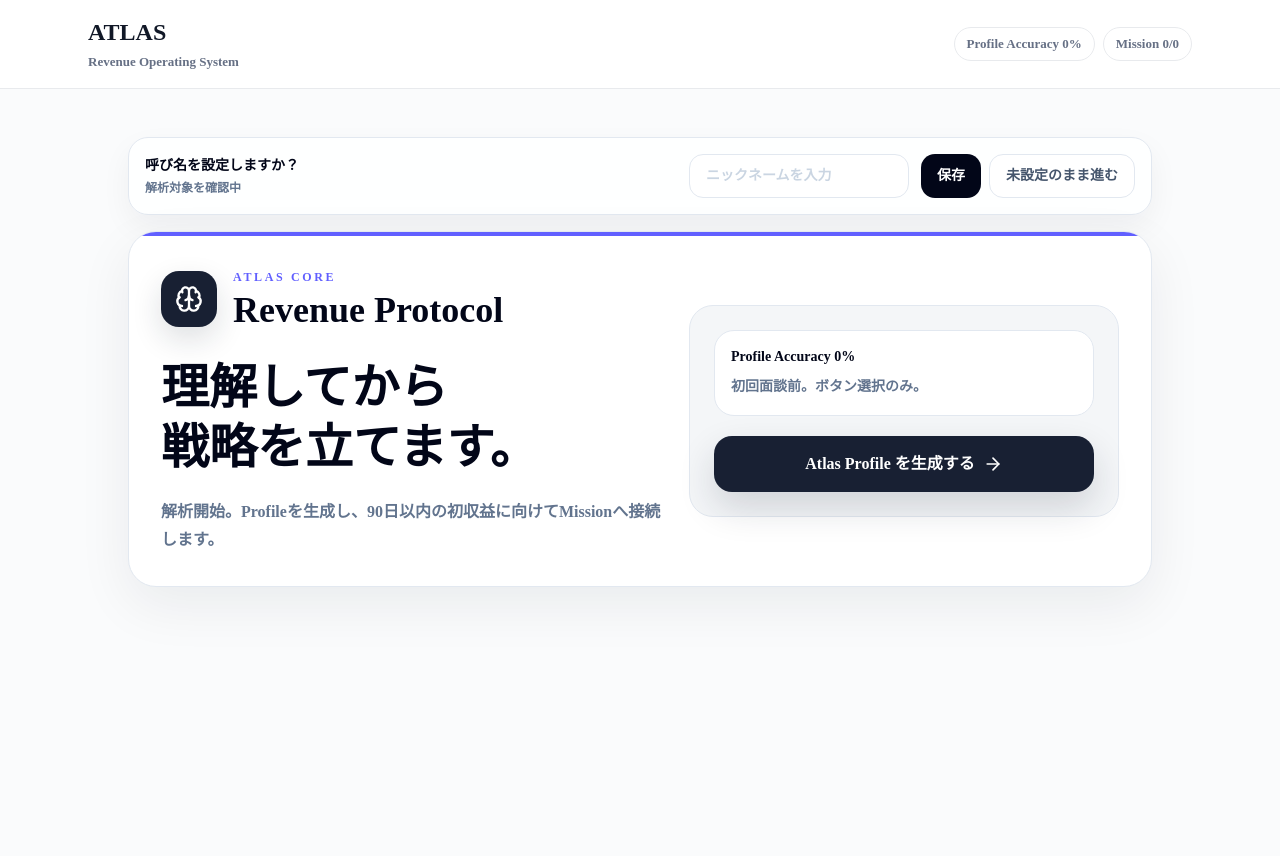
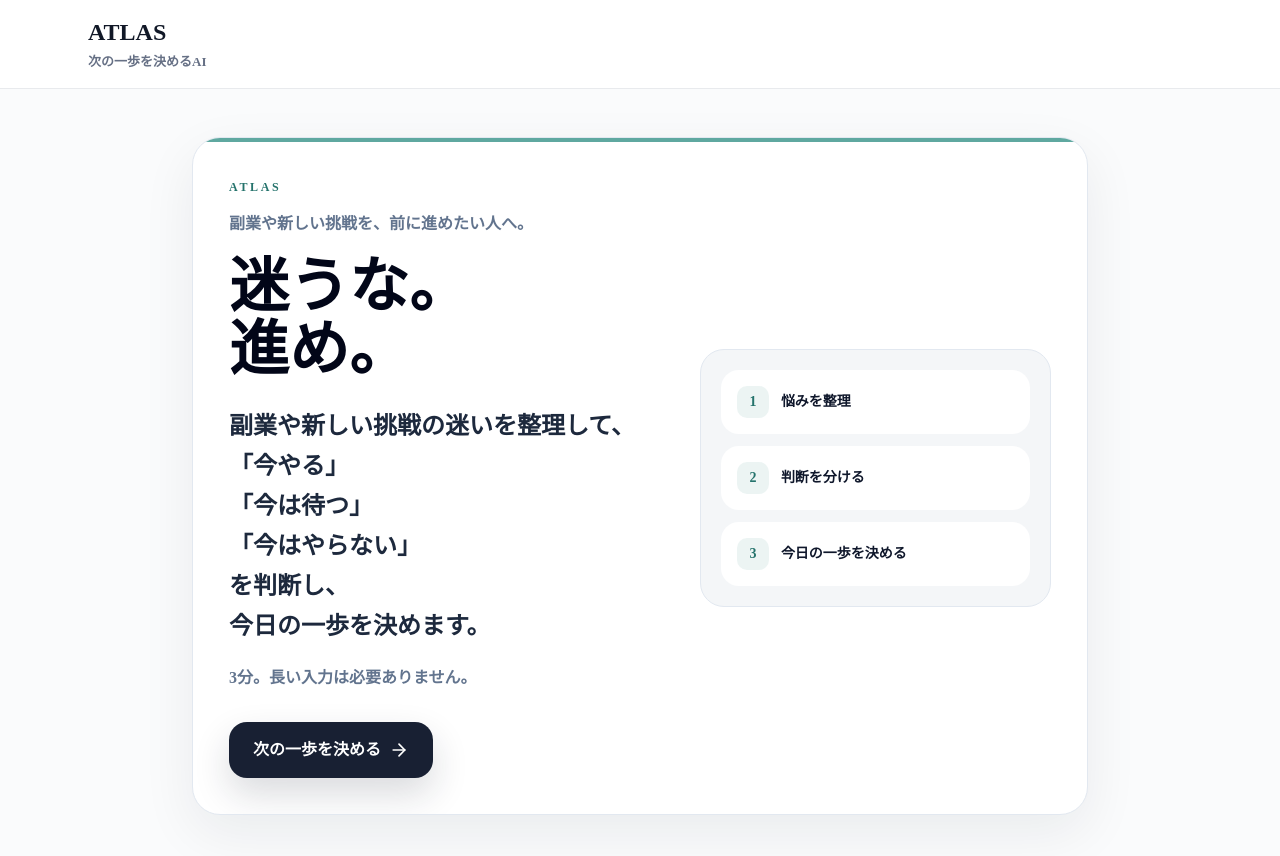
Before and after one commit to sho-fj/project-atlas, a Next.js app: page / in a window 1280 px wide. Shown: the top 856 px of the page. Before the commit the page ends 800 px from the top, so only its background shows below. Built offline with nearby package versions, Linux system fonts and the light colour scheme.

Commit message:
fix: clarify first-run experience from founder feedback

```diff
--- a/app/page.tsx
+++ b/app/page.tsx
@@ -5,7 +5,6 @@ import {
   ArrowRight,
   Brain,
   CheckCircle2,
-  History,
   Home,
   Lightbulb,
   ListChecks,
@@ -38,6 +37,7 @@ import { resolveStrategy, type StrategyState } from "@/lib/atlas/strategy";
 import { resolveFounderTimeline, type FounderTimelineState } from "@/lib/atlas/timeline";
 
 type Screen =
+  | "firstRun"
   | "brief"
   | "welcome"
   | "boot"
@@ -137,6 +137,8 @@ const ghostMessages = [
   "売上に近い行動を選べ。",
 ];
 
+const firstRunStorageKey = "atlas-first-run-started";
+
 function readStoredValue<T>(key: string, fallback: T): T {
   if (typeof window === "undefined") {
     return fallback;
@@ -233,6 +235,7 @@ export default function HomePage() {
       const storedConversationHistory = readStoredValue<ConversationEntry[]>("atlas-conversation-history", []);
       const storedUserName = readStoredText("atlas-user-name");
       const hasStoredProfile = Boolean(storedProfile);
+      const hasStartedFirstRun = window.localStorage.getItem(firstRunStorageKey) === "true";
 
       setAtlasProfile(storedProfile);
       setInterviewAnswers(storedAnswers);
@@ -243,7 +246,7 @@ export default function HomePage() {
       setUserNameDraft(storedUserName);
       setIsReInterview(hasStoredProfile);
       setInterviewQueue(createInitialInterviewQueue(hasStoredProfile));
-      setScreen(hasStoredProfile ? "brief" : "welcome");
+      setScreen(hasStoredProfile ? "brief" : hasStartedFirstRun ? "welcome" : "firstRun");
       setMounted(true);
     }, 0);
 
@@ -328,6 +331,7 @@ export default function HomePage() {
   const handleStartInterview = () => {
     const nextIsReInterview = Boolean(atlasProfile);
 
+    window.localStorage.setItem(firstRunStorageKey, "true");
     setInterviewIndex(0);
     setInterviewAnswers([]);
     setIsReInterview(nextIsReInterview);
@@ -437,6 +441,7 @@ export default function HomePage() {
       "atlas-mission-history",
       "atlas-conversation-history",
       "atlas-ghost-count",
+      firstRunStorageKey,
     ].forEach((key) => window.localStorage.removeItem(key));
 
     setAtlasProfile(null);
@@ -460,7 +465,7 @@ export default function HomePage() {
       homework: "初回面談を完了する",
     });
     setAtlasComment("Profile生成後、戦略を作成する。");
-    setScreen("welcome");
+    setScreen("firstRun");
   };
 
   const runAtlas = async (profile: AtlasProfile, answers: InterviewAnswer[]) => {
@@ -583,6 +588,7 @@ export default function HomePage() {
       return nextMissions;
     });
   };
+  const isFirstRunScreen = screen === "firstRun";
 
   return (
     <div className="atlas-page">
@@ -590,6 +596,8 @@ export default function HomePage() {
         profileAccuracy={atlasProfile?.accuracy ?? 0}
         missionDone={completedMissionCount}
         missionTotal={missions.length}
+        tagline={isFirstRunScreen ? "次の一歩を決めるAI" : undefined}
+        hideMetrics={isFirstRunScreen}
       />
 
       <main className="px-4 py-8 sm:px-6 sm:py-12">
@@ -607,6 +615,8 @@ export default function HomePage() {
         )}
 
         <GhostEventModal isOpen={showGhostEvent} onClose={() => setShowGhostEvent(false)} messages={ghostMessages} />
+
+        {screen === "firstRun" && <FirstRunScreen onStart={handleStartInterview} />}
 
         {screen === "brief" && atlasProfile && (
           <DashboardScreen
@@ -786,6 +796,54 @@ export default function HomePage() {
         )}
       </main>
     </div>
+  );
+}
+
+function FirstRunScreen({ onStart }: { onStart: () => void }) {
+  return (
+    <section className="mx-auto flex min-h-[calc(100vh-132px)] w-full max-w-4xl items-center">
+      <div className="w-full overflow-hidden rounded-[28px] border border-slate-200 bg-white shadow-[0_18px_54px_rgba(15,23,42,0.07)]">
+        <div className="h-1 bg-[#5FA8A0]" />
+        <div className="grid gap-8 p-6 sm:p-9 lg:grid-cols-[1fr_0.8fr] lg:items-center">
+          <div>
+            <p className="text-[12px] font-black uppercase tracking-[0.22em] text-[#25736C]">Atlas</p>
+            <p className="mt-4 whitespace-nowrap text-sm font-black text-slate-500 sm:text-base">
+              副業や新しい挑戦を、前に進めたい人へ。
+            </p>
+            <h1 className="mt-5 whitespace-pre-line text-5xl font-black leading-[1.05] tracking-normal text-slate-950 sm:text-6xl">
+              {`迷うな。\n進め。`}
+            </h1>
+            <p className="mt-6 max-w-xl whitespace-pre-line text-xl font-black leading-9 text-slate-800 sm:text-2xl sm:leading-10">
+              {`副業や新しい挑戦の迷いを整理して、\n「今やる」\n「今は待つ」\n「今はやらない」\nを判断し、\n今日の一歩を決めます。`}
+            </p>
+            <p className="mt-5 text-base font-bold text-slate-500">
+              3分。長い入力は必要ありません。
+            </p>
+            <button
+              type="button"
+              onClick={onStart}
+              className="mt-8 flex min-h-14 w-full items-center justify-center gap-2 rounded-[18px] bg-[#182033] px-6 text-base font-black text-white shadow-[0_16px_36px_rgba(24,32,51,0.16)] transition duration-200 hover:-translate-y-0.5 hover:bg-slate-950 focus:outline-none focus:ring-4 focus:ring-indigo-100 sm:w-auto"
+            >
+              次の一歩を決める
+              <ArrowRight className="h-5 w-5" />
+            </button>
+          </div>
+
+          <div className="rounded-[24px] border border-slate-200 bg-[#F4F6F8] p-5">
+            <div className="grid gap-3">
+              {["悩みを整理", "判断を分ける", "今日の一歩を決める"].map((item, index) => (
+                <div key={item} className="flex items-center gap-3 rounded-[18px] bg-white px-4 py-4">
+                  <span className="flex h-8 w-8 items-center justify-center rounded-[10px] bg-[#5FA8A0]/12 text-sm font-black text-[#25736C]">
+                    {index + 1}
+                  </span>
+                  <span className="text-sm font-black text-slate-900">{item}</span>
+                </div>
+              ))}
+            </div>
+          </div>
+        </div>
+      </div>
+    </section>
   );
 }
 
@@ -980,7 +1038,6 @@ function DashboardScreen({
   const missionRef = useRef<HTMLElement | null>(null);
   const profileRef = useRef<HTMLElement | null>(null);
   const insightRef = useRef<HTMLDivElement | null>(null);
-  const [showHistoryModal, setShowHistoryModal] = useState(false);
   const [showSettingsModal, setShowSettingsModal] = useState(false);
   const missionTotal = missions.length || 3;
   const missionItems = missions.length > 0
@@ -1014,11 +1071,6 @@ function DashboardScreen({
       return;
     }
 
-    if (target === "history") {
-      setShowHistoryModal(true);
-      return;
-    }
-
     setShowSettingsModal(true);
   };
   const navItems = [
@@ -1026,7 +1078,6 @@ function DashboardScreen({
     { label: "Mission", icon: ListChecks, target: "mission" },
     { label: "Profile", icon: UserCircle, target: "profile" },
     { label: "Insight", icon: Lightbulb, target: "insight" },
-    { label: "History", icon: History, target: "history" },
     { label: "Settings", icon: Settings, target: "settings" },
   ];
 
@@ -1158,21 +1209,6 @@ function DashboardScreen({
           </section>
         </aside>
       </div>
-
-      {showHistoryModal && (
-        <DashboardModal title="History" onClose={() => setShowHistoryModal(false)}>
-          <p className="text-sm font-bold leading-7 text-slate-500">
-            Mission HistoryはComing Soon。次のSprintで実行履歴と判断ログを統合します。
-          </p>
-          <button
-            type="button"
-            onClick={() => setShowHistoryModal(false)}
-            className="mt-5 flex min-h-11 w-full items-center justify-center rounded-[14px] bg-[#182033] px-4 text-sm font-black text-white transition duration-200 hover:bg-slate-950 focus:outline-none focus:ring-4 focus:ring-indigo-100"
-          >
-            閉じる
-          </button>
-        </DashboardModal>
-      )}
 
       {showSettingsModal && (
         <DashboardModal title="Settings" onClose={() => setShowSettingsModal(false)}>
--- a/components/Header.tsx
+++ b/components/Header.tsx
@@ -2,21 +2,26 @@ type HeaderProps = {
   profileAccuracy?: number;
   missionDone?: number;
   missionTotal?: number;
+  tagline?: string;
+  hideMetrics?: boolean;
 };
 
 export default function Header({
   profileAccuracy = 0,
   missionDone = 0,
   missionTotal = 0,
+  tagline = "Revenue Operating System",
+  hideMetrics = false,
 }: HeaderProps) {
   return (
     <header className="sticky top-0 z-20 border-b border-atlas-border bg-atlas-card/90 backdrop-blur">
       <div className="mx-auto flex max-w-6xl flex-wrap items-center justify-between gap-4 px-4 py-4 sm:px-6">
         <div>
           <h1 className="text-2xl font-black tracking-normal text-atlas-primary">ATLAS</h1>
-          <p className="mt-1 text-[13px] font-bold text-atlas-text-muted">Revenue Operating System</p>
+          <p className="mt-1 text-[13px] font-bold text-atlas-text-muted">{tagline}</p>
         </div>
 
+        {!hideMetrics && (
           <div className="flex flex-wrap items-center gap-2">
             <div className="atlas-badge">
               Profile Accuracy {profileAccuracy}%
@@ -25,6 +30,7 @@ export default function Header({
               Mission {missionDone}/{missionTotal}
             </div>
           </div>
+        )}
       </div>
     </header>
   );
--- a/components/atlas/ResultScreen.tsx
+++ b/components/atlas/ResultScreen.tsx
@@ -367,19 +367,7 @@ export default function ResultScreen({
             </p>
           </section>
 
-          <div className="grid gap-3 sm:grid-cols-3">
-            <button
-              type="button"
-              className="h-14 rounded-[18px] bg-gradient-to-r from-[#5FA8A0] to-indigo-500 px-5 text-base font-black text-white shadow-[0_16px_34px_rgba(95,168,160,0.24)] transition duration-200 hover:-translate-y-0.5 hover:scale-[1.01] focus:outline-none focus:ring-4 focus:ring-indigo-100"
-            >
-              今日やる
-            </button>
-            <button
-              type="button"
-              className="h-14 rounded-[18px] border border-indigo-100 bg-white px-5 text-base font-black text-slate-800 transition duration-200 hover:-translate-y-0.5 hover:bg-indigo-50 focus:outline-none focus:ring-4 focus:ring-indigo-100"
-            >
-              明日やる
-            </button>
+          <div className="grid gap-3">
             <button
               type="button"
               onClick={onRestart}
```
Also changed, not shown: 1 other file (tests, documents, lock files or other folders). Lines whose indentation alone changed are shown as unchanged.
